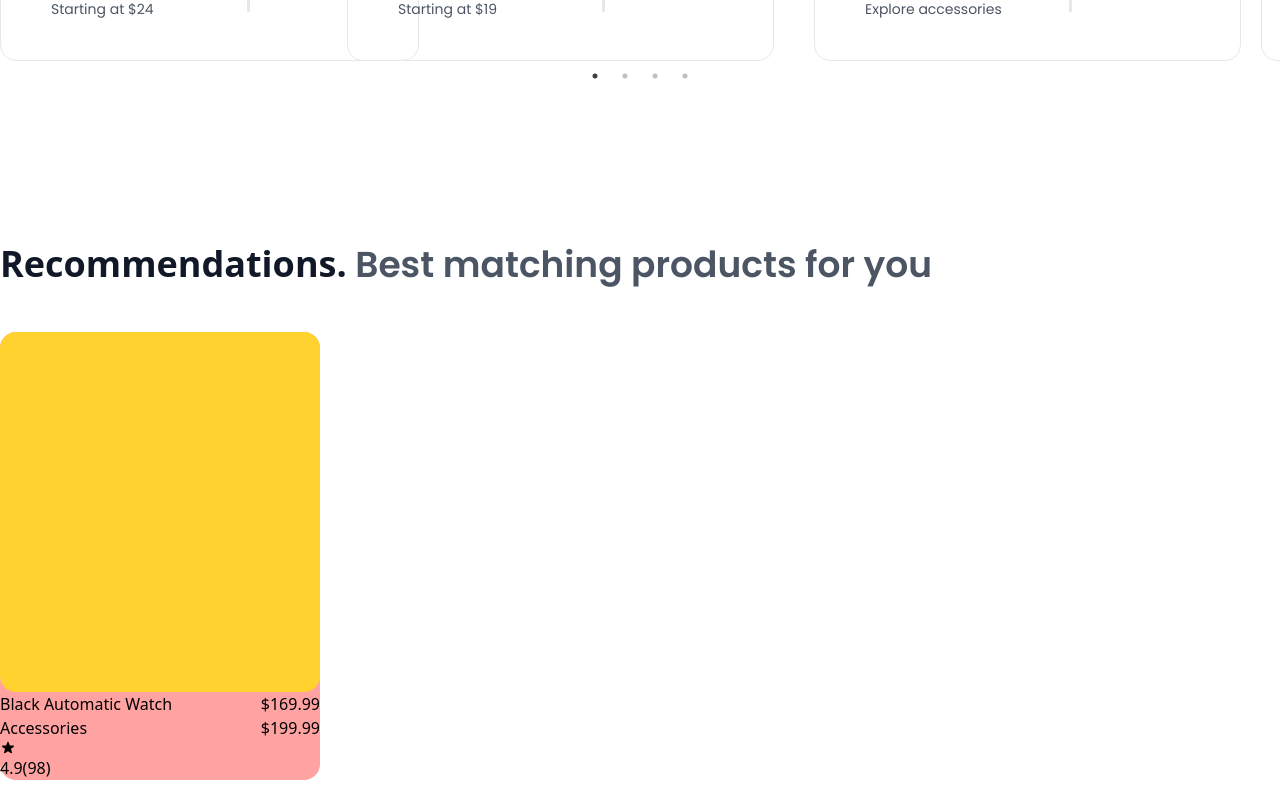
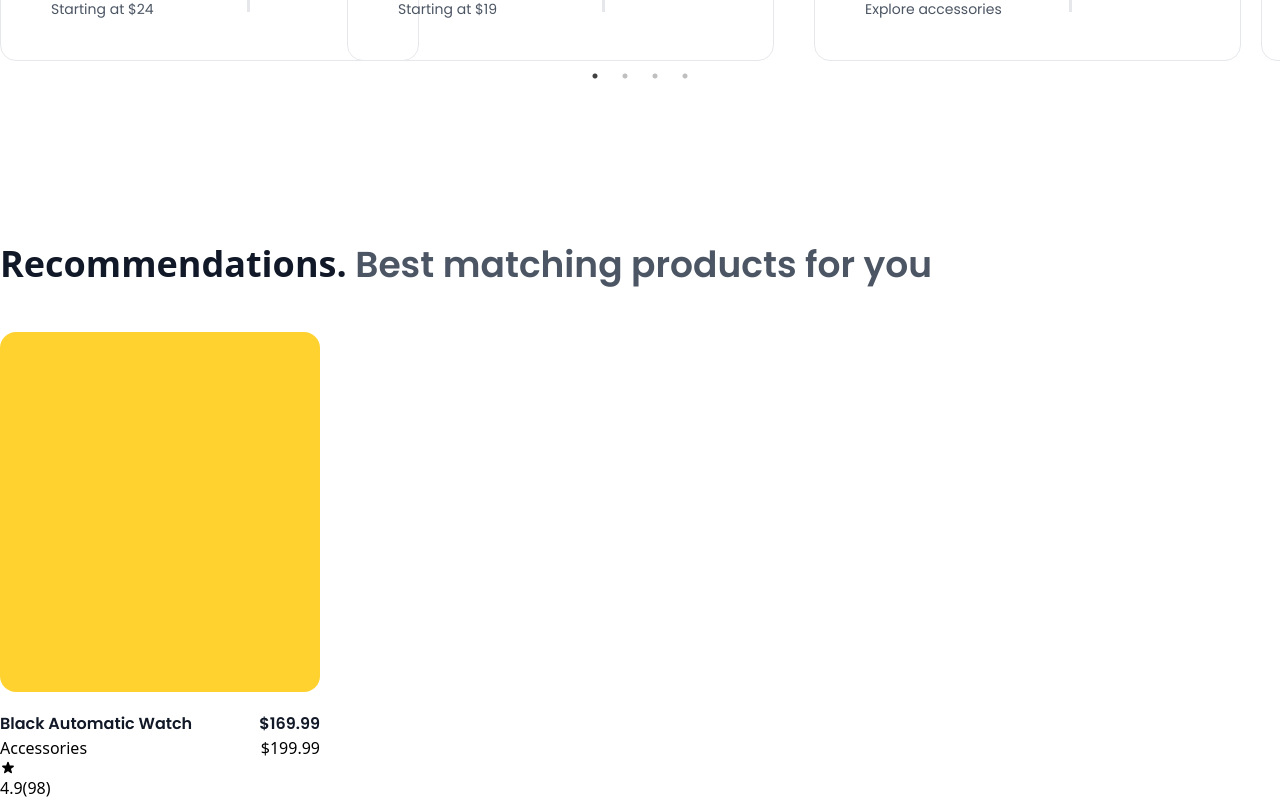
Before and after one commit to Rakib-Hassan-web/nexton-figma-, a React (Vite) app: page / in a window 1280 px wide. Shown: the part 1140-1940 px from the top of the page. Built offline with nearby package versions, Linux system fonts and the light colour scheme.

Commit message:
cart 1st text row

```diff
--- a/src/components/comon/Singleres.jsx
+++ b/src/components/comon/Singleres.jsx
@@ -13,7 +13,7 @@ const Singleres = () => {
  <div className="container">
 
 
- <div  className='w-[320px] h-[448px] bg-red-300 rounded-[16px]'>
+ <div  className='w-[320px] h-[448px]  rounded-[16px]'>
 
     <div className="recoimg w-full h-[360px] bg-amber-300 rounded-[16px]"></div>
 
@@ -21,9 +21,9 @@ const Singleres = () => {
     <div className="recoAllTxt">
 
 
-<div className="reco1sttxtrow flex items-center justify-between  ">
-    <h2>Black Automatic Watch</h2>
-    <h2>$169.99</h2>
+<div className="reco1sttxtrow flex items-center justify-between mt-[20px]  ">
+    <h2 className='font-praymary font-semibold text-second text-base'>Black Automatic Watch</h2>
+    <h2 className='font-praymary font-semibold text-second text-base'>$169.99</h2>
 </div>
 
 
```
